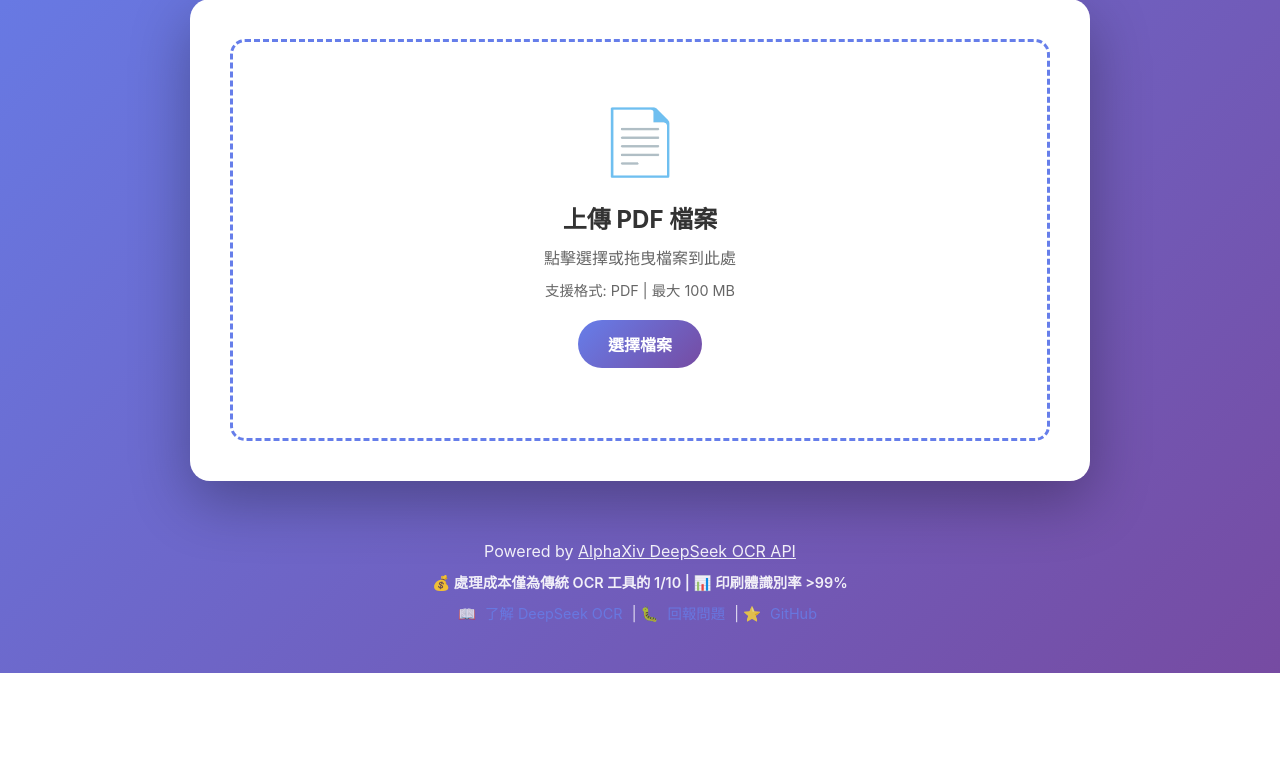
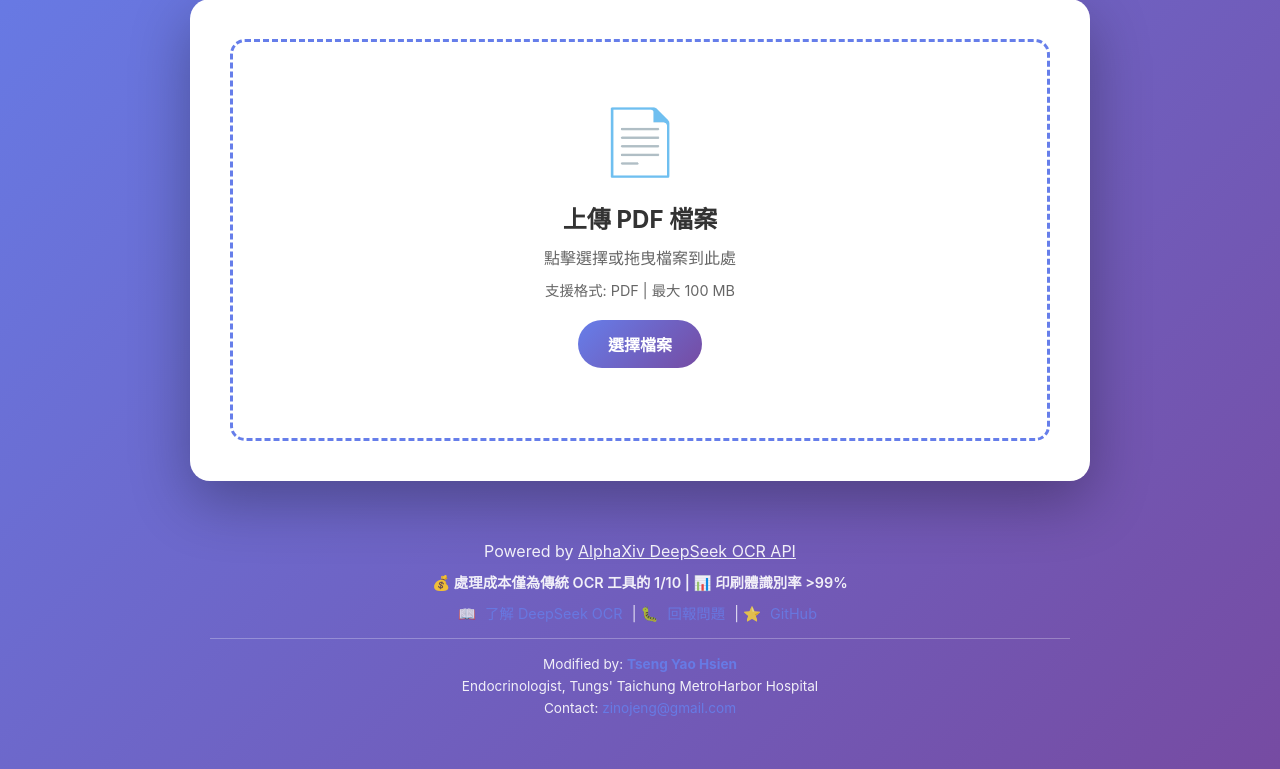
Before and after one commit to zinojeng/deepseek-ocr-alpahxiv, a Flask app: page / in a window 1280 px wide. Shown: the part 205-974 px from the top of the page. Before the commit the page ends 878 px from the top, so only its background shows below. Run offline with Flask 3, Linux system fonts and the light colour scheme.

Commit message:
添加作者資訊並修復檔案大小驗證錯誤
1. 添加作者資訊：
   - 在 footer 添加修改者資訊
   - 姓名：Tseng Yao Hsien
   - 職稱：Endocrinologist
   - 機構：Tungs' Taichung MetroHarbor Hospital
   - 聯絡方式：zinojeng@gmail.com
   - 添加對應的 CSS 樣式

2. 修復檔案大小驗證錯誤：
   - FileValidator: 從環境變數讀取 MAX_FILE_SIZE
   - app.py: 413 錯誤處理動態顯示實際限制
   - 移除所有寫死的 16 MB 限制
   - 現在正確顯示 100 MB 或自訂的限制

修改的檔案：
- templates/index.html: 添加作者資訊區塊
- static/css/style.css: 添加作者資訊樣式
- src/utils/file_validator.py: 動態讀取檔案大小限制
- src/app.py: 動態生成錯誤訊息

影響：
✅ 正確顯示檔案大小限制（100 MB）
✅ 支援環境變數自訂大小
✅ 顯示作者和聯絡資訊
✅ 改善專業性和可信度

🤖 Generated with [Claude Code](https://claude.com/claude-code)

Co-Authored-By: Claude <noreply@anthropic.com>

```diff
--- a/src/app.py
+++ b/src/app.py
@@ -174,9 +174,11 @@ def health_check():
 @app.errorhandler(413)
 def request_entity_too_large(error):
     """檔案過大錯誤處理"""
+    max_size = app.config.get('MAX_CONTENT_LENGTH', 100 * 1024 * 1024)
+    max_size_mb = max_size / (1024 * 1024) if max_size else 100
     return jsonify({
         'success': False,
-        'error': '檔案過大，請上傳小於 16 MB 的檔案'
+        'error': f'檔案過大，請上傳小於 {max_size_mb:.0f} MB 的檔案'
     }), 413
 
 
--- a/src/utils/file_validator.py
+++ b/src/utils/file_validator.py
@@ -13,7 +13,8 @@ class FileValidator:
     """檔案驗證類別"""
 
     ALLOWED_EXTENSIONS = {'pdf'}
-    MAX_FILE_SIZE = 16 * 1024 * 1024  # 16 MB
+    # 從環境變數讀取最大檔案大小，預設 100 MB
+    MAX_FILE_SIZE = int(os.getenv('MAX_FILE_SIZE', 100 * 1024 * 1024))
 
     @staticmethod
     def allowed_file(filename: str) -> bool:
--- a/static/css/style.css
+++ b/static/css/style.css
@@ -439,3 +439,25 @@ footer .help-info a {
 footer .help-info a:hover {
     text-decoration: underline;
 }
+
+/* 作者資訊樣式 */
+footer .author-info {
+    margin-top: 15px;
+    padding-top: 15px;
+    border-top: 1px solid rgba(255, 255, 255, 0.3);
+    font-size: 0.85em;
+    line-height: 1.6;
+}
+
+footer .author-info strong {
+    color: #667eea;
+}
+
+footer .author-info a {
+    color: #667eea;
+    text-decoration: none;
+}
+
+footer .author-info a:hover {
+    text-decoration: underline;
+}
--- a/templates/index.html
+++ b/templates/index.html
@@ -98,6 +98,11 @@
                 🐛 <a href="https://github.com/zinojeng/deepseek-ocr-alpahxiv/issues" target="_blank">回報問題</a> |
                 ⭐ <a href="https://github.com/zinojeng/deepseek-ocr-alpahxiv" target="_blank">GitHub</a>
             </p>
+            <p class="author-info">
+                Modified by: <strong>Tseng Yao Hsien</strong><br>
+                Endocrinologist, Tungs' Taichung MetroHarbor Hospital<br>
+                Contact: <a href="mailto:zinojeng@gmail.com">zinojeng@gmail.com</a>
+            </p>
         </footer>
     </div>
 
```
